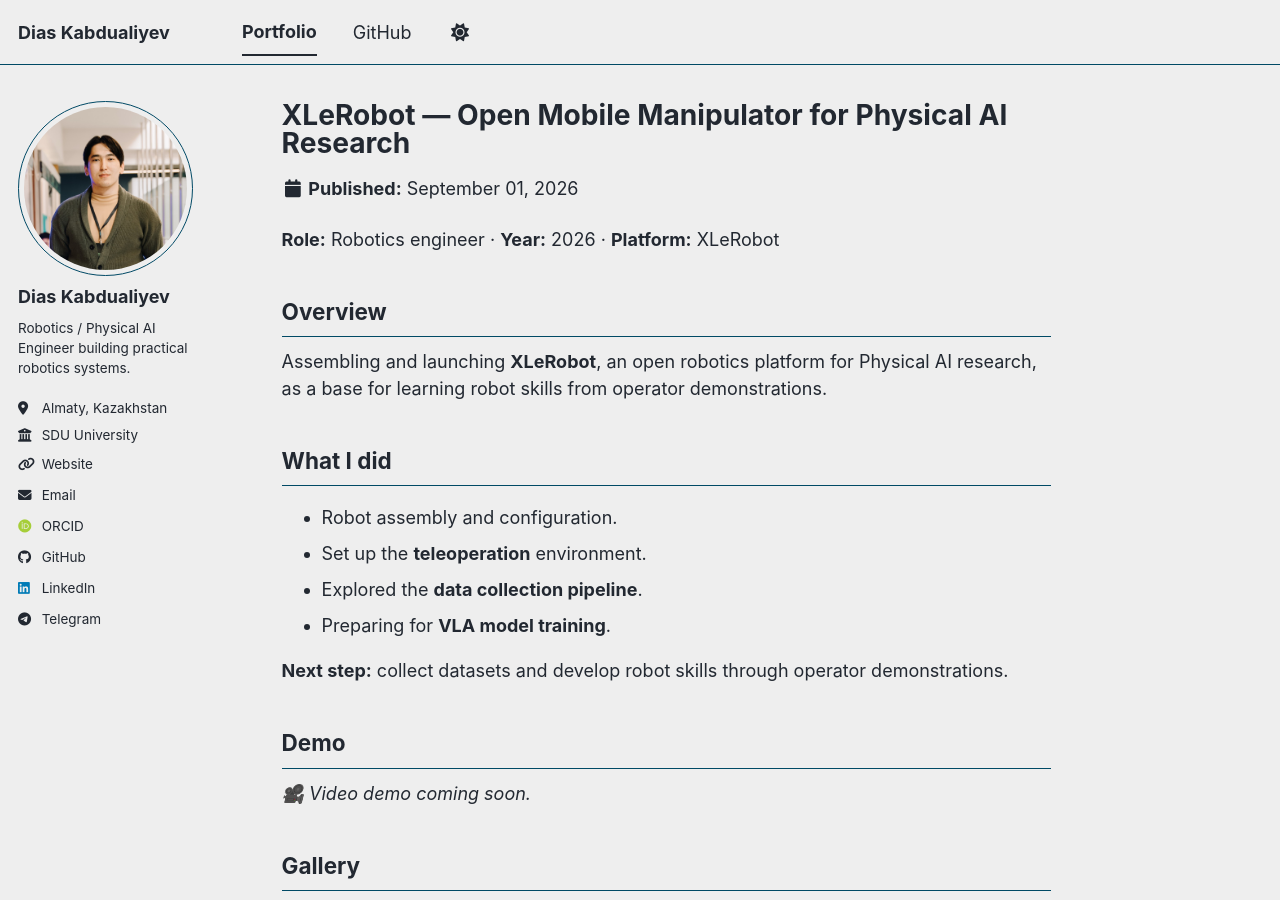
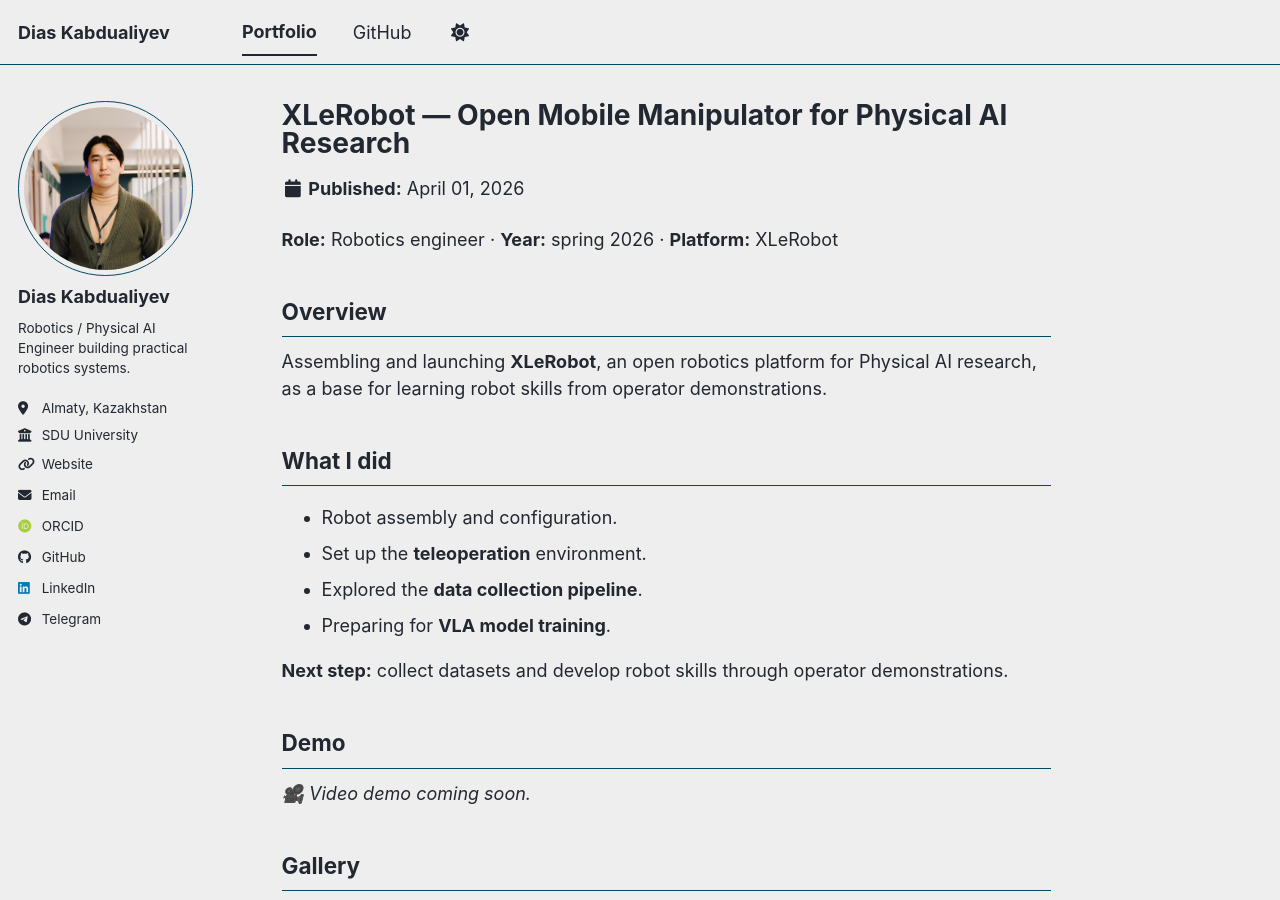
Before and after one commit to diaskabdualiev/portfolio, a Jekyll site: the page built from _portfolio/xlerobot.md, in a window 1280 px wide and 900 px high. Built offline with Jekyll 4.4.1, drawn with Linux system fonts in a browser that asks for light colours; some web fonts are replaced; a script bundle is joined from its source files by our own code; library files that are not in the unit come from our copies; part of the change alters nothing that is shown.

Commit message:
XLeRobot: spring 2026, smaller photo

```diff
--- a/_portfolio/xlerobot.md
+++ b/_portfolio/xlerobot.md
@@ -3,7 +3,7 @@ title: "XLeRobot — Open Mobile Manipulator for Physical AI Research"
 excerpt: "Assembling and bringing up the open XLeRobot platform: teleoperation, data collection pipeline, and preparation for VLA model training."
 collection: portfolio
 permalink: /portfolio/xlerobot/
-date: 2026-09-01
+date: 2026-04-01
 header:
   teaser: projects/xlerobot/1.jpg
 gallery:
@@ -12,7 +12,7 @@ gallery:
     title: "XLeRobot assembly"
 ---
 
-**Role:** Robotics engineer · **Year:** 2026 · **Platform:** XLeRobot
+**Role:** Robotics engineer · **Year:** spring 2026 · **Platform:** XLeRobot
 
 ## Overview
 
@@ -33,4 +33,4 @@ Assembling and launching **XLeRobot**, an open robotics platform for Physical AI
 
 ## Gallery
 
-{% if page.gallery %}{% include gallery caption="XLeRobot assembly." %}{% else %}*📸 Screenshots coming soon.*{% endif %}
+<p style="text-align:center;"><a href="{{ site.baseurl }}/images/projects/xlerobot/1.jpg"><img src="{{ site.baseurl }}/images/projects/xlerobot/1.jpg" alt="XLeRobot assembly" style="max-width:320px;width:100%;border-radius:6px;"></a><br><em>XLeRobot assembly.</em></p>
```
